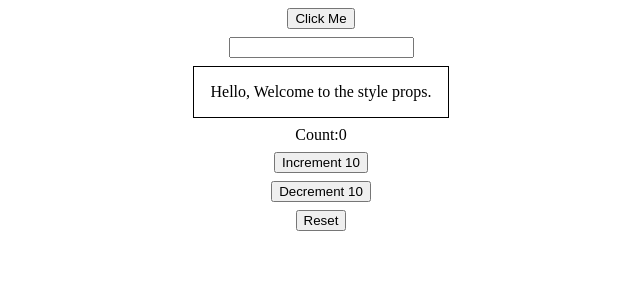
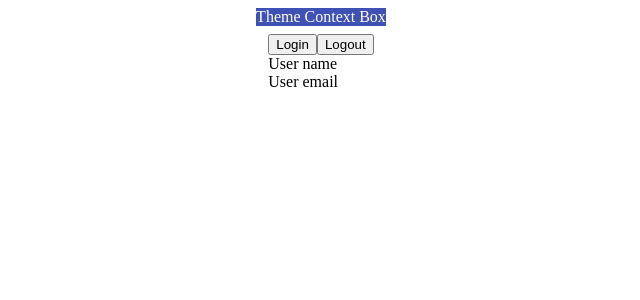
Before and after one commit to SaurabhT311/Typescript-Basics, a React (Vite) app: page / in a window 1280 px wide. Shown: the top 300 px of the page, without its empty margins (319-959 px from the left). Built offline with nearby package versions, Linux system fonts and the light colour scheme.

Commit message:
Implemented context api using typescript.

```diff
--- a/src/App.tsx
+++ b/src/App.tsx
@@ -9,6 +9,10 @@ import { Button } from "./components/Button";
 import { Input } from "./components/Input";
 import { Container } from "./components/Container";
 import { Counter } from "./components/state/Counter";
+import {ThemeContextProvider} from "./components/context/ThemeContext"
+import {Box} from "./components/context/Box"
+import {UserContextProvider} from "./components/context/UserContext"
+import {User} from "./components/context/User"
 
 function App() {
   const personName = {
@@ -32,10 +36,16 @@ function App() {
       <Oscar>
         <Heading>Oscar goes to Leonardo Di Caprio</Heading>
       </Oscar> */}
-      <Button handleClick={(event, id) => {console.log("Button Clicked!", event, id)}} />
+      {/* <Button handleClick={(event, id) => {console.log("Button Clicked!", event, id)}} />
       <Input value ="" handleChange={(event) => {console.log(event)}} />
       <Container styles={{border: "1px solid black", padding: "1rem"}} />
-      <Counter />
+      <Counter /> */}
+      <ThemeContextProvider>
+        <Box />
+      </ThemeContextProvider>
+      <UserContextProvider>
+        <User />
+      </UserContextProvider>
     </div>
   );
 }
--- /dev/null
+++ b/src/components/context/Box.tsx
@@ -0,0 +1,11 @@
+import {useContext} from "react";
+import { ThemeContext } from "./ThemeContext";
+
+export const Box = () => {
+    const theme = useContext(ThemeContext);
+  return (
+    <div style ={{backgroundColor: theme.primary.main, color:theme.primary.text}}>
+        Theme Context Box
+    </div>
+  )
+}
--- /dev/null
+++ b/src/components/context/ThemeContext.tsx
@@ -0,0 +1,12 @@
+import {createContext} from 'react'
+import { theme } from './theme'
+
+type ThemeContextProviderProps = {
+    children: React.ReactNode
+}
+
+export const ThemeContext = createContext(theme);
+
+export const ThemeContextProvider = (props: ThemeContextProviderProps) => {
+    return <ThemeContext.Provider value ={theme}>{props.children}</ThemeContext.Provider>
+}
--- /dev/null
+++ b/src/components/context/User.tsx
@@ -0,0 +1,28 @@
+import { useContext } from "react";
+import { UserContext } from "./UserContext";
+
+export const User = () => {
+  const userContext = useContext(UserContext);
+  const handleLogin = () => {
+    if (userContext) {
+      userContext.setUser({
+        name: "Saurabh",
+        email: "saurabh@example.com",
+      });
+    }
+  };
+  const handleLogout = () => {
+    if (userContext) {
+      userContext.setUser(null);
+    }
+  };
+
+  return (
+    <div>
+      <button onClick={handleLogin}>Login</button>
+      <button onClick={handleLogout}>Logout</button>
+      <div>User name {userContext?.user?.name}</div>
+      <div>User email {userContext?.user?.email}</div>
+    </div>
+  );
+};
--- /dev/null
+++ b/src/components/context/UserContext.tsx
@@ -0,0 +1,25 @@
+import { createContext, useState } from "react";
+
+export type AuthUser = {
+  name: string;
+  email: string;
+};
+
+type UserContextProviderProps = {
+  children: React.ReactNode;
+};
+
+type UserContextType = {
+  user: AuthUser | null;
+  setUser: React.Dispatch<React.SetStateAction<AuthUser | null>>;
+};
+
+export const UserContext = createContext<UserContextType | null>(null);
+export const UserContextProvider = ({ children }: UserContextProviderProps) => {
+  const [user, setUser] = useState<AuthUser | null>(null);
+  return (
+    <UserContext.Provider value={{ user, setUser }}>
+      {children}
+    </UserContext.Provider>
+  );
+};
--- /dev/null
+++ b/src/components/context/theme.ts
@@ -0,0 +1,10 @@
+export const theme = {
+    primary: {
+        main: "#3f51b5",
+        text: "#fff"
+    },
+    secondary:{
+        main:"#f50057",
+        text:"#fff"
+    }
+}
```
